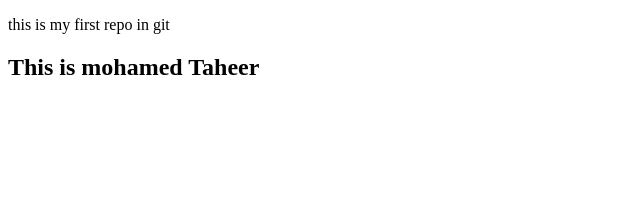
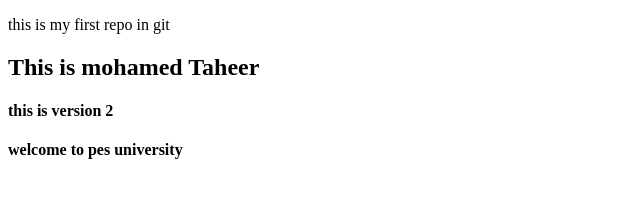
Before and after one commit to Taheer1107/Practice-git, a plain HTML site: page index.html in a window 1280 px wide. Shown: the whole page, without its empty margins (0-640 px from the left). Drawn offline with Linux system fonts and the light colour scheme.

Commit message:
this is version2

```diff
--- a/index.html
+++ b/index.html
@@ -14,5 +14,10 @@
     <h2>This is mohamed Taheer
 
     </h2>
+
+
+    <h4> this is version 2</h4>
+
+    <h4> welcome to pes university</h4>
 </body>
 </html>
```
